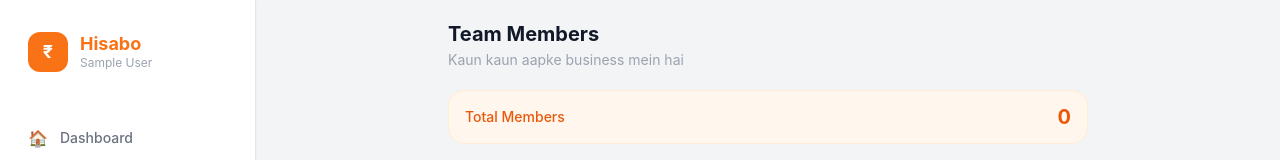
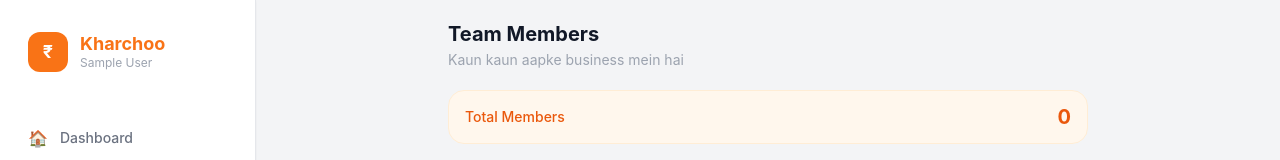
Before and after one commit to harsh-2312/H_TEST, a Next.js app in the folder apps/web/: page /team in a window 1280 px wide. Shown: the top 160 px of the page. Built offline with nearby package versions, Linux system fonts and the light colour scheme; sample sign-in values are in the browser's storage.

Commit message:
Rename 'Hisabo' to 'Kharchoo' in AppShell

```diff
--- a/apps/web/src/components/layout/AppShell.tsx
+++ b/apps/web/src/components/layout/AppShell.tsx
@@ -59,7 +59,7 @@ export function AppShell({ children }: { children: React.ReactNode }) {
             <span className="text-white font-bold text-lg">₹</span>
           </div>
           <div>
-            <p className="text-orange-500 font-bold text-lg leading-tight">Hisabo</p>
+            <p className="text-orange-500 font-bold text-lg leading-tight">Kharchoo</p>
             <p className="text-gray-400 text-xs truncate">{user?.name}</p>
           </div>
         </div>
@@ -90,7 +90,7 @@ export function AppShell({ children }: { children: React.ReactNode }) {
             <div className="w-8 h-8 rounded-lg bg-orange-500 flex items-center justify-center">
               <span className="text-white font-bold text-sm">₹</span>
             </div>
-            <span className="text-orange-500 font-bold text-lg">Hisabo</span>
+            <span className="text-orange-500 font-bold text-lg">Kharchoo</span>
           </div>
           <div className="flex items-center gap-3">
             <span className="text-gray-500 text-xs">{user?.name}</span>
```
